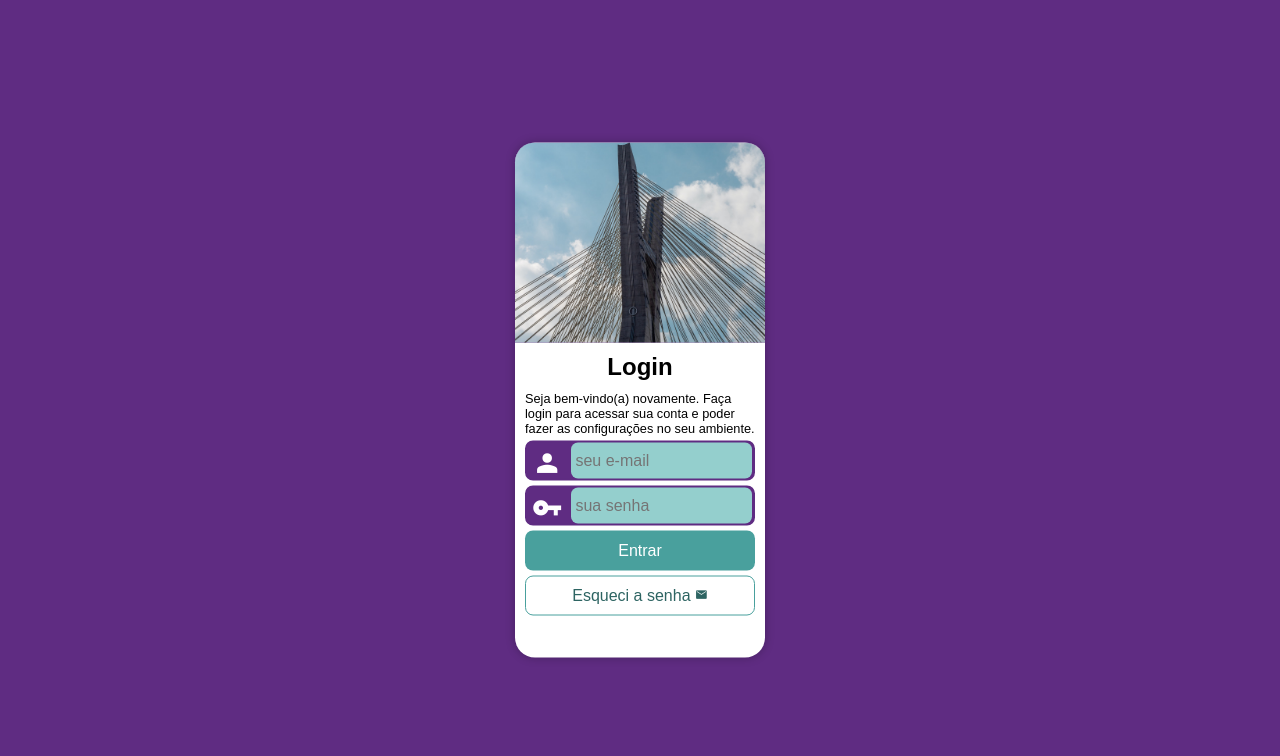
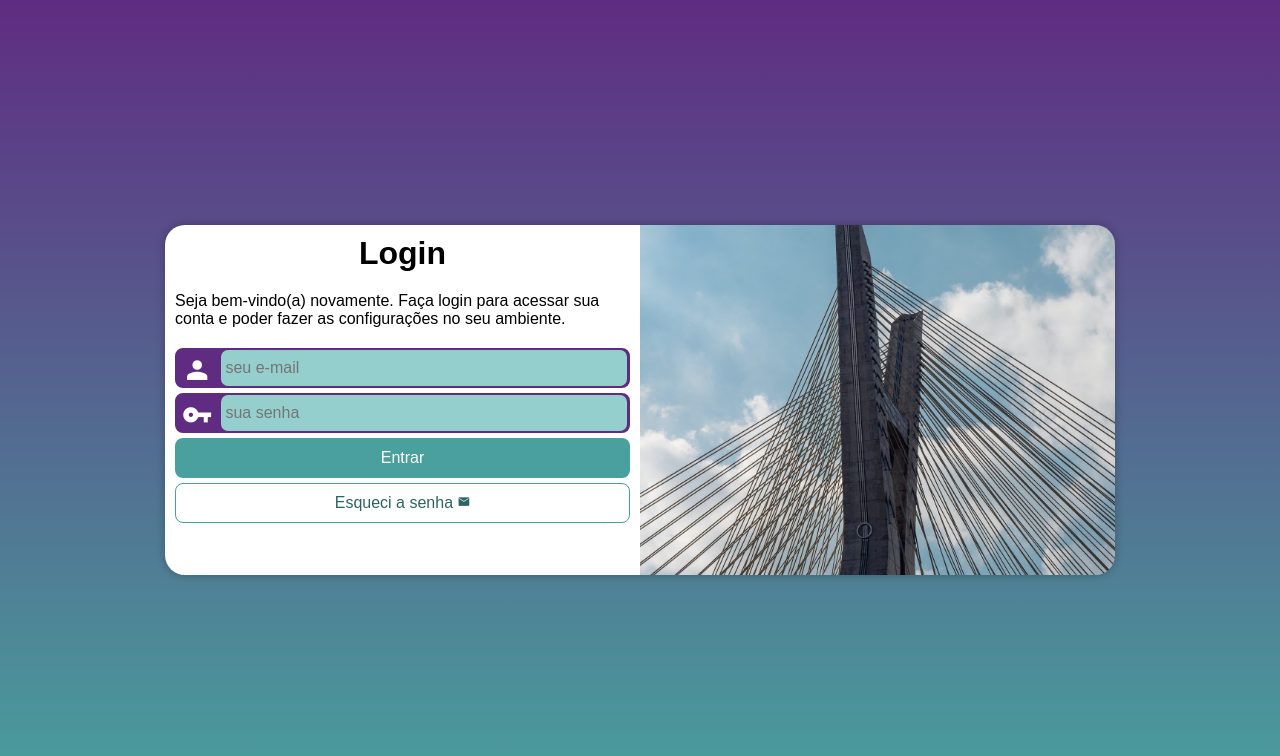
Before and after one commit to vtmortari/projeto-login, a plain HTML site: page index.html in a window 1280 px wide. Drawn offline with nearby package versions, Linux system fonts and the light colour scheme.

Commit message:
projeto login completo

```diff
--- a/estilos/media-querry.css
+++ b/estilos/media-querry.css
@@ -1 +1,55 @@
 @charset "UTF-8";
+
+@media screen and (min-width: 768px) {
+    body {
+        background-image: linear-gradient(to bottom, #5f2c82, #49a09d);
+    }
+
+    section#login {
+        height: 280px;
+        width: 80vw;
+    }
+
+    div#formulario {
+        float: right;
+        height: 100%;
+        width: 70%;
+    }
+
+    div#imagem {
+        float: left;
+        height: 100%;
+        width: 30%;
+    }
+}
+
+@media screen and (min-width: 992px) {
+
+    section#login {
+        height: 350px;
+        width: 950px;
+    }
+
+    div#formulario {
+        float: left;
+        height: 100%;
+        width: 50%;
+    }
+
+    div#formulario > h1 {
+        font-size: 2em;
+    }
+
+    div#formulario > p {
+        font-size: 1em;
+        margin: 20px 0px;
+    }
+
+    div#imagem {
+        background-position: center center;
+        float: right;
+        height: 100%;
+        width: 50%;
+    }
+
+}
--- a/estilos/style.css
+++ b/estilos/style.css
@@ -31,6 +31,8 @@ section#login {
     top: 50%;
     left: 50%;
     transform: translate(-50%, -50%);
+    transition: width .3s, height .3s;
+    transition-timing-function: ease;
     overflow: hidden;
     border-radius: 20px;
     box-shadow: 0px 0px 10px rgba(0, 0, 0, 0.26);
@@ -74,6 +76,7 @@ div.campo > span{
     'GRAD' 0,
     'opsz' 48
   }
+
 div.campo{
     background-color: #5f2c82;
     border: 2px solid #5f2c82;
```
